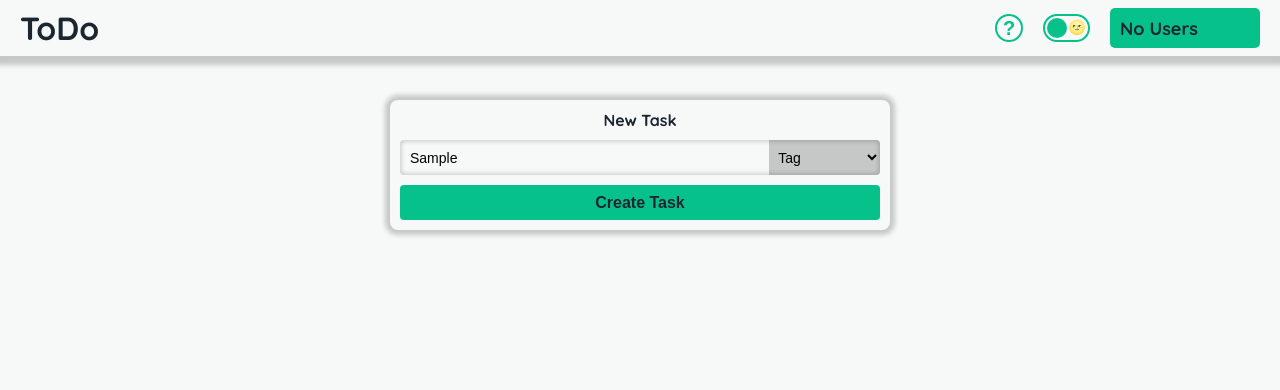
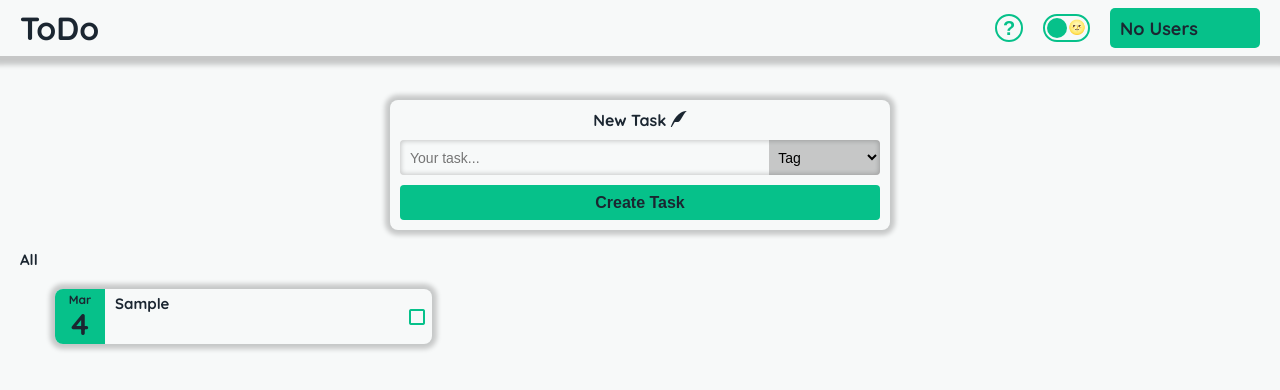
Before and after one commit to neriobalza/to-do, a React (Create React App) app: page / in a window 1280 px wide. Both pictures are taken after typing "Sample" into the empty fields and a click on the button "Create Task". Shown: the top 390 px of the page. Built offline with nearby package versions, Linux system fonts and the light colour scheme.

Commit message:
ToDoList & ToDoItem

```diff
--- a/package.json
+++ b/package.json
@@ -8,9 +8,9 @@
     "@testing-library/user-event": "^13.5.0",
     "react": "^17.0.2",
     "react-dom": "^17.0.2",
-    "react-router-dom": "^6.2.2",
     "react-scripts": "5.0.0",
-    "sass": "^1.49.9"
+    "sass": "^1.49.9",
+    "uuid": "^8.3.2"
   },
   "scripts": {
     "start": "react-scripts start",
--- a/src/components/templates/ToDoFilters.jsx
+++ b/src/components/templates/ToDoFilters.jsx
@@ -1,7 +1,11 @@
 import React from "react";
 
 const ToDoFilters = () => {
-  return <section className="todo-filters"></section>;
+  return (
+    <section className="todo-filters">
+      <h2>All</h2>
+    </section>
+  );
 };
 
 export default ToDoFilters;
--- a/src/components/templates/ToDoInput.jsx
+++ b/src/components/templates/ToDoInput.jsx
@@ -1,16 +1,61 @@
 import React from "react";
 
-const ToDoInput = () => {
-  const handleInput = (event) => {};
+const ToDoInput = ({ save }) => {
+  const handleSaveTask = (event) => {
+    const monthList = [
+      "Jan",
+      "Feb",
+      "Mar",
+      "Apr",
+      "May",
+      "Jun",
+      "Jul",
+      "Aug",
+      "Sep",
+      "Oct",
+      "Nov",
+      "Dev",
+    ];
+    const date = new Date();
+    const month = monthList[date.getMonth()];
+    const day = date.getDate();
+    const task = document.getElementById("task").value;
+    const tag = document.getElementById("tag").value;
+    const id =
+      date.getDate() +
+      "-" +
+      (date.getMonth() + 1) +
+      "-" +
+      date.getFullYear() +
+      ":" +
+      date.getHours() +
+      ":" +
+      date.getMinutes() +
+      ":" +
+      date.getSeconds();
+    const taskObject = {
+      id: id,
+      date: {
+        day: day,
+        month: month,
+      },
+      data: task,
+      tag: tag,
+      done: false,
+    };
+    if (task) {
+      save(taskObject);
+      document.getElementById("input-tag").reset();
+    }
+  };
   return (
     <section className="todo-input">
       <label className="label" htmlFor="task">
-        New Task
+        New Task <i className="icon-quill"></i>
       </label>
 
-      <div className="input-tag">
+      <form className="input-tag" id="input-tag">
         <input
-          onInput={handleInput}
           className="input"
           type="text"
           maxLength="50"
@@ -19,15 +64,18 @@ const ToDoInput = () => {
           id="task"
         />
         <select className="tag" name="tag" id="tag">
-          <option value="untaged" selected disabled hidden>
+          <option value="untaged" hidden>
             Tag
           </option>
-          <option value="">Home</option>
-          <option value="">Wok</option>
-          <option value="">School</option>
+          <option value="untaged">Untaged</option>
+          <option value="home">Home</option>
+          <option value="work">Wok</option>
+          <option value="school">School</option>
         </select>
-      </div>
-      <button className="button">Create Task</button>
+      </form>
+      <button className="button" onClick={handleSaveTask}>
+        Create Task
+      </button>
     </section>
   );
 };
--- /dev/null
+++ b/src/components/templates/ToDoItem.jsx
@@ -0,0 +1,35 @@
+import React from "react";
+
+const ToDoItem = ({ task, handleChangeStatus, handleDelete }) => {
+  const { id, data, done, date } = task;
+
+  return (
+    <div className="todo-item" id={id}>
+      {done ? (
+        <div className="todo-item__delete" onClick={handleDelete}>
+          <button className="todo-item__delete--bin icon-bin"></button>
+        </div>
+      ) : (
+        <div className="todo-item__date">
+          <p className="todo-item__date--month">{date.month}</p>
+          <p className="todo-item__date--day">{date.day}</p>
+        </div>
+      )}
+
+      <h2 className={"todo-item__data" + (done ? " done" : "")}>{data}</h2>
+
+      <div className="todo-item__done">
+        {done ? (
+          <p className="todo-item__done--checkbox icon-checkbox-checked"></p>
+        ) : (
+          <button
+            className="todo-item__done--checkbox icon-checkbox-unchecked"
+            onClick={handleChangeStatus}
+          ></button>
+        )}
+      </div>
+    </div>
+  );
+};
+
+export default ToDoItem;
--- a/src/components/templates/ToDoList.jsx
+++ b/src/components/templates/ToDoList.jsx
@@ -1,7 +1,43 @@
 import React from "react";
+import ToDoItem from "./ToDoItem";
 
-const ToDoList = () => {
-  return <section className="todo-list"></section>;
+const ToDoList = ({ list, save }) => {
+  const handleChangeStatus = (event) => {
+    const id = event.target.parentNode.parentNode.id;
+    let taskDone = list.find((taskE) => {
+      return taskE.id === id;
+    });
+    taskDone.done = true;
+    let newArray = list.filter((taskE) => {
+      return taskE.id !== id;
+    });
+    newArray.push(taskDone);
+    console.log(newArray);
+    save(newArray);
+  };
+
+  const handleDelete = (event) => {
+    const id = event.target.parentNode.parentNode.id;
+    const newArray = list.filter((taskE) => {
+      return taskE.id !== id;
+    });
+    save(newArray);
+  };
+
+  return (
+    <section className="todo-list">
+      {list.map((task) => {
+        return (
+          <ToDoItem
+            task={task}
+            key={task.id}
+            handleChangeStatus={handleChangeStatus}
+            handleDelete={handleDelete}
+          />
+        );
+      })}
+    </section>
+  );
 };
 
 export default ToDoList;
--- a/src/page/ToDo.jsx
+++ b/src/page/ToDo.jsx
@@ -1,4 +1,4 @@
-import React, { useState, useEffect } from "react";
+import React, { useState } from "react";
 
 import ToDoInput from "../components/templates/ToDoInput";
 import ToDoList from "../components/templates/ToDoList";
@@ -7,26 +7,23 @@ import ToDoFilters from "../components/templates/ToDoFilters";
 const ToDo = () => {
   const [todoList, setTodoList] = useState([]);
 
-  const handleInputTask = () => {
-    setTodoList([...todoList]);
+  const handleInputTask = (task) => {
+    let newList = todoList;
+    newList.unshift(task);
+    setTodoList([...newList]);
+  };
+
+  const handleSetNewList = (newTaskArray) => {
+    setTodoList([...newTaskArray]);
   };
 
   return (
     <main className="todo">
       <ToDoInput save={handleInputTask} />
       <ToDoFilters />
-      <ToDoList list={todoList} />
+      <ToDoList list={todoList} save={handleSetNewList} />
     </main>
   );
 };
 
 export default ToDo;
-
-// {
-//   id: 0,
-//   date: {
-//     day: 25,
-//     month: "Feb",
-//   },
-//   data: "Comprar mas verduras",
-// },
--- a/src/styles/components/templates/ToDoInput.scss
+++ b/src/styles/components/templates/ToDoInput.scss
@@ -6,6 +6,7 @@
   display: flex;
   flex-direction: column;
   gap: 1rem;
+  width: 100%;
   max-width: 500px;
   margin: 0 auto;
 
@@ -42,7 +43,7 @@
       border: none;
       padding-left: 0.5rem;
       background: $rgba-gray;
-      border-radius: none;
+      border-radius: 0;
       font-size: 1.4rem;
       font-weight: 500;
     }
@@ -54,8 +55,13 @@
     height: 3.5rem;
     font-size: 1.6rem;
     font-weight: bold;
-    color: $very-dark-gray;
     border-radius: 0.4rem;
+
+    transition: 500ms;
+
+    &:active {
+      transform: scale(0.95, 0.9);
+    }
   }
 }
 
--- /dev/null
+++ b/src/styles/components/templates/ToDoItem.scss
@@ -0,0 +1,85 @@
+.todo-item {
+  background: $white;
+  display: flex;
+  gap: 1rem;
+  min-height: 5.5rem;
+  border-radius: 0.8rem;
+  box-shadow: 0px 0px 5px 5px $rgba-gray;
+  overflow: hidden;
+
+  &__delete {
+    width: 100%;
+    max-width: 5rem;
+    display: flex;
+    align-items: center;
+    justify-content: center;
+    background: $green;
+
+    &--bin {
+      font-size: 2rem;
+      cursor: pointer;
+      background: none;
+      border: none;
+    }
+  }
+
+  &__date {
+    width: 100%;
+    max-width: 5rem;
+    padding: 0.5rem;
+    display: grid;
+    gap: 0.3rem;
+    background: $green;
+
+    &--month {
+      font-size: 1.2rem;
+      line-height: 1.2rem;
+      text-align: center;
+      font-weight: bold;
+    }
+
+    &--day {
+      font-size: 3rem;
+      line-height: 3rem;
+      text-align: center;
+      font-weight: bold;
+    }
+  }
+
+  &__data {
+    width: 100%;
+    padding-top: 0.5rem;
+
+    &.done {
+      text-decoration: line-through;
+    }
+  }
+
+  &__done {
+    display: flex;
+    align-items: center;
+    justify-content: center;
+    width: 4rem;
+
+    &--checkbox {
+      font-size: 1.6rem;
+      color: $green;
+      background: none;
+      cursor: initial;
+      border: none;
+
+      &.icon-checkbox-unchecked {
+        cursor: pointer;
+        &:active {
+          background: $green;
+        }
+      }
+    }
+  }
+}
+
+body.dark {
+  .todo-item {
+    background: $very-dark-gray;
+  }
+}
--- a/src/styles/components/templates/ToDoList.scss
+++ b/src/styles/components/templates/ToDoList.scss
@@ -0,0 +1,16 @@
+.todo-list {
+  display: grid;
+  gap: 2rem;
+  width: 100%;
+  margin: 0 auto;
+  max-width: 380px;
+
+  @media screen and (min-width: 615px) {
+    grid-template-columns: repeat(2, 1fr);
+    max-width: 775px;
+  }
+  @media screen and (min-width: 870px) {
+    grid-template-columns: repeat(3, 1fr);
+    max-width: 1170px;
+  }
+}
--- a/src/styles/index.scss
+++ b/src/styles/index.scss
@@ -10,5 +10,6 @@
 @import "./components/templates/ToDoInput.scss";
 @import "./components/templates/ToDoFilters.scss";
 @import "./components/templates/ToDoList.scss";
+@import "./components/templates/ToDoItem.scss";
 // page
 @import "./page/ToDo.scss";
--- a/src/styles/lib/Globals.scss
+++ b/src/styles/lib/Globals.scss
@@ -40,3 +40,7 @@ ul,
 ol {
   list-style: none;
 }
+
+button {
+  color: inherit;
+}
--- a/src/styles/page/ToDo.scss
+++ b/src/styles/page/ToDo.scss
@@ -1,76 +1,5 @@
 .todo {
   padding: 4rem 2rem;
+  display: grid;
+  gap: 2rem;
 }
-
-//  padding: 4rem 2rem;
-//   margin: 0 auto;
-//   max-width: 380px;
-//   display: grid;
-//   gap: 2rem;
-
-//   @media screen and (min-width: 615px) {
-//     max-width: 775px;
-//   }
-//   @media screen and (min-width: 870px) {
-//     max-width: 1170px;
-//   }
-
-//   &__header {
-//     h2 {
-//       padding: 0 1rem;
-//       font-size: 2rem;
-//     }
-//   }
-
-//   .task-container {
-//     display: grid;
-//     gap: 1.5rem;
-
-//     @media screen and (min-width: 615px) {
-//       grid-template-columns: repeat(2, 1fr);
-//     }
-//     @media screen and (min-width: 870px) {
-//       grid-template-columns: repeat(3, 1fr);
-//     }
-
-//     .task {
-//       display: flex;
-//       height: 5.8rem;
-//       gap: 0.5rem;
-//       border-radius: 0.8rem;
-//       // border: 2px solid $rgba-gray;
-//       background: $rgba-gray;
-//       overflow: hidden;
-
-//       &__date {
-//         background: $rgba-gray;
-//         padding: 0.5rem 1rem;
-//         width: 100%;
-//         max-width: 5.4rem;
-
-//         .month {
-//           font-size: 1.2rem;
-//         }
-//         .day {
-//           font-size: 3rem;
-//           font-weight: 500;
-//         }
-//       }
-
-//       &__data {
-//         width: 100%;
-//         font-size: 1.6rem;
-//         display: flex;
-//         padding: 0.5rem 0 0;
-//         overflow-y: auto;
-//       }
-
-//       &__done {
-//         display: flex;
-//         padding: 0 1rem;
-//         // border-left: 2px solid $rgba-gray;
-//         background: $rgba-gray;
-//         align-items: center;
-//       }
-//     }
-//   }
```
Also changed, not shown: 1 other file (tests, documents, lock files or other folders).
